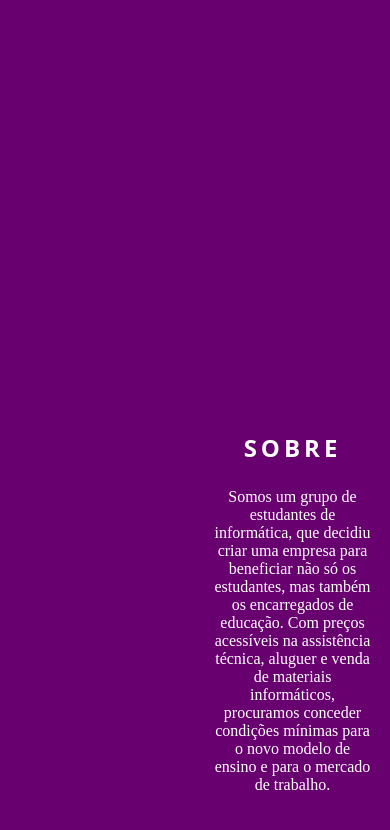
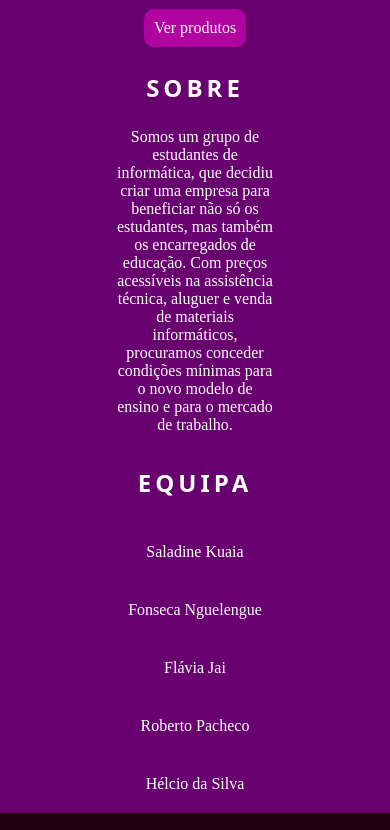
Before and after one commit to LuisValdenecio/Grupo2, a plain HTML site: page index.html in a window 390 px wide. Shown: the part 516-1346 px from the top of the page. Drawn offline with Linux system fonts and the light colour scheme.

Commit message:
Corrigi a responsividade e aumentei detalhes

```diff
--- a/index.html
+++ b/index.html
@@ -40,7 +40,6 @@
                 </p>
                 <a href="loja.html">Ver produtos</a>
             </article>
-            <article></article>
         </section>
 
         <section id="sobre">
@@ -54,6 +53,14 @@
                     de materiais informáticos, procuramos conceder condições mínimas
                     para o novo modelo de ensino e para o mercado de trabalho.
                 </article>
+                <article>
+                    <h1>Equipa</h1>
+                    <a href="https://github.com/saladinekuaia">Saladine Kuaia</a>
+                    <a href="https://github.com/Fonsecach24">Fonseca Nguelengue</a>
+                    <a href="https://github.com/Flaviajai">Flávia Jai</a>
+                    <a href="https://github.com/LionyPacheco">Roberto Pacheco</a>
+                    <a href="https://github.com/H3lc1ooS">Hélcio da Silva</a>
+                </article>
         </section>
     </main>
 
--- a/loja.css
+++ b/loja.css
@@ -134,8 +134,6 @@ footer{
 
     main {
        display: flex;
-       justify-content: center;
-      align-items:center;
        flex-direction: column;
        height: 100%;
     }
--- a/style.css
+++ b/style.css
@@ -21,7 +21,7 @@ header, footer{
 }
 
 /*MenuHorizontal*/
-nav, header nav ul, footer, footer ul, main section:last-child, main section:first-child, main section article h1, main section article  {
+nav, header nav ul, footer, footer ul, main section:last-child, main section:first-child, main section article h1, main section article{
     display: flex;
 }
 
@@ -90,13 +90,13 @@ main section article p{
     margin: 0 5vw 2vw 5vw;
 }
 
-main section article a{
+main section:first-child article a{
     background-color: rgba(255, 8, 211, 0.479);
     border-radius: 10px;
     padding: 10px;
 }
 
-main section article a:hover{
+main section:first-child article a:hover{
     cursor: pointer;
     padding: 12px;
 }
@@ -106,6 +106,9 @@ main, main section:last-child{
 
 main section:last-child {
     height: 150vh;
+    flex-direction: column;
+    align-items: center;
+    justify-content: center;
 }
 
 main section:last-child article{
@@ -120,31 +123,47 @@ footer {
     align-items: center;
 }
 
+
+
+main section:last-child article:last-child{
+    display: flex;
+    flex-direction: row;
+    width: 100%;
+}
+
+main section:last-child article:last-child a:hover{
+    background-color: rgba(255, 8, 211, 0.479);
+    border-radius: 30px;
+    margin: 0 0 10px 0;
+}
+
 /*Responsividade*/
 @media (max-width:999px) {
 
     header nav ul{
        display: none;
     }
+    main, main section:first-child{
+        background: rgb(105, 0, 112);
+    }
 
     main section:first-child, main section:last-child{
        display: flex;
-       justify-content: flex-start;
-       align-items: flex-start;
+       justify-content: center;
+       align-items: center;
        width: 100%;
-       height: 100vh;
+       height: 30%;
+       text-align: center;
     }
     main section:last-child{
         justify-content: flex-end;
     }
 
-    main section article {
-        width: 100%;
-    }
-
-    main section article h1 {
-        text-align: center;
+    main section:last-child article:last-child{
+        display: flex;
+        flex-direction: column;
     }
 
 
+
 }
```
Also changed, not shown: compra.html (+2 -2 lines), loja.html (+1 -1 lines).
